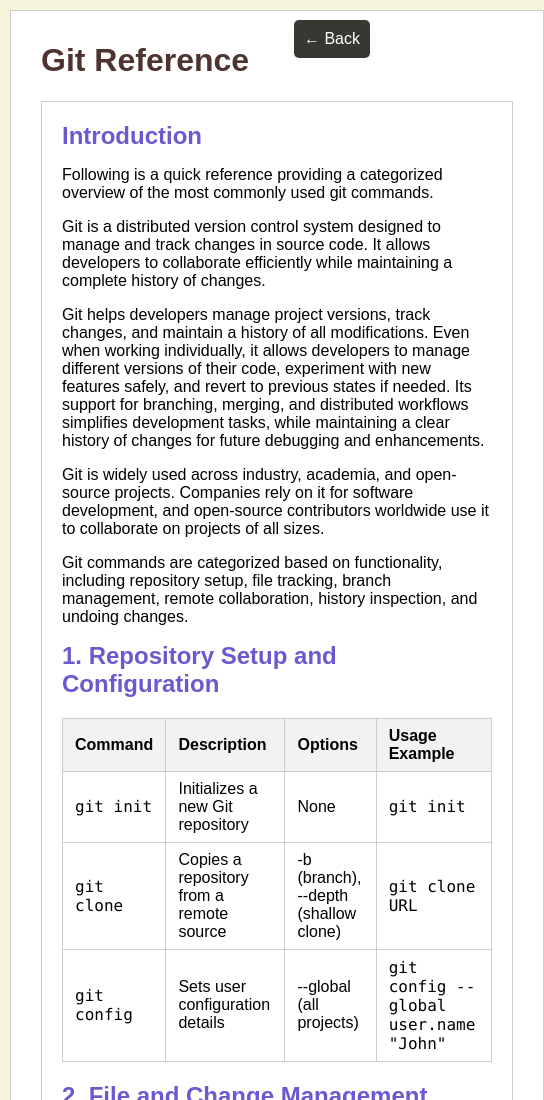
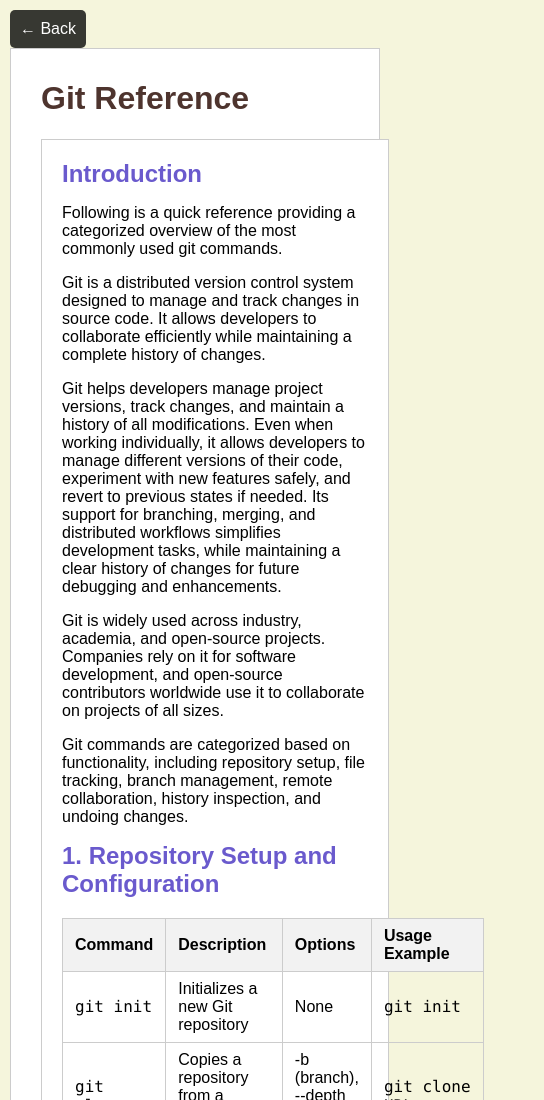
Before and after one commit to sarimbaig01/ss, a plain HTML site: page Docs/GitRef.html in a window 390 px wide. Shown: the top 1100 px of the page, 544 px wide, since content can reach past the window. Drawn offline with Linux system fonts and the light colour scheme.

Commit message:
Modified styles

```diff
--- a/style.css
+++ b/style.css
@@ -116,7 +116,7 @@ code {
 }
 
 .back-link {
-    position: fixed;
+    position: static;
     z-index: 100;
     cursor: pointer;
     background-color: #373832;
@@ -506,22 +506,21 @@ video::-webkit-media-controls-overlay-enclosure {
         align-items: flex-start; /* Align child elements to the left */
     }
 
+    .toc,
+    .statement {
+        width: 100%; /* Make both sections take up the full available width */
+        box-sizing: border-box; /* Include padding and border in width calculation */
+        margin: 0; /* Remove extra margins */
+        padding: 10px; /* Consistent padding for both sections */
+        border: 1px solid #ccc; /* Optional: Add a border for consistency */
+    }
+
     .toc {
-        position: static; /* Use normal document flow */
-        width: auto; /* Let it take up natural width */
-        padding: 10px;
-        margin: 0; /* Align it with the left of the screen */
-        border: 1px solid #ccc;
-        background-color: #f9f9f9;
-        box-shadow: 0 0 10px rgba(0, 0, 0, 0.1);
+        background-color: #f9f9f9; /* Optional: Keep TOC distinct with a light background */
     }
 
     .statement {
-        width: auto; /* Let it take up natural width */
-        margin: 0; /* Align it with the left of the screen */
-        padding: 10px;
-        border: 1px solid #ccc; /* Optional: match TOC border styling */
-        background-color: #fff; /* Optional: match TOC background styling */
+        background-color: #fff; /* Optional: Separate statement visually */
     }
 }
 
```
